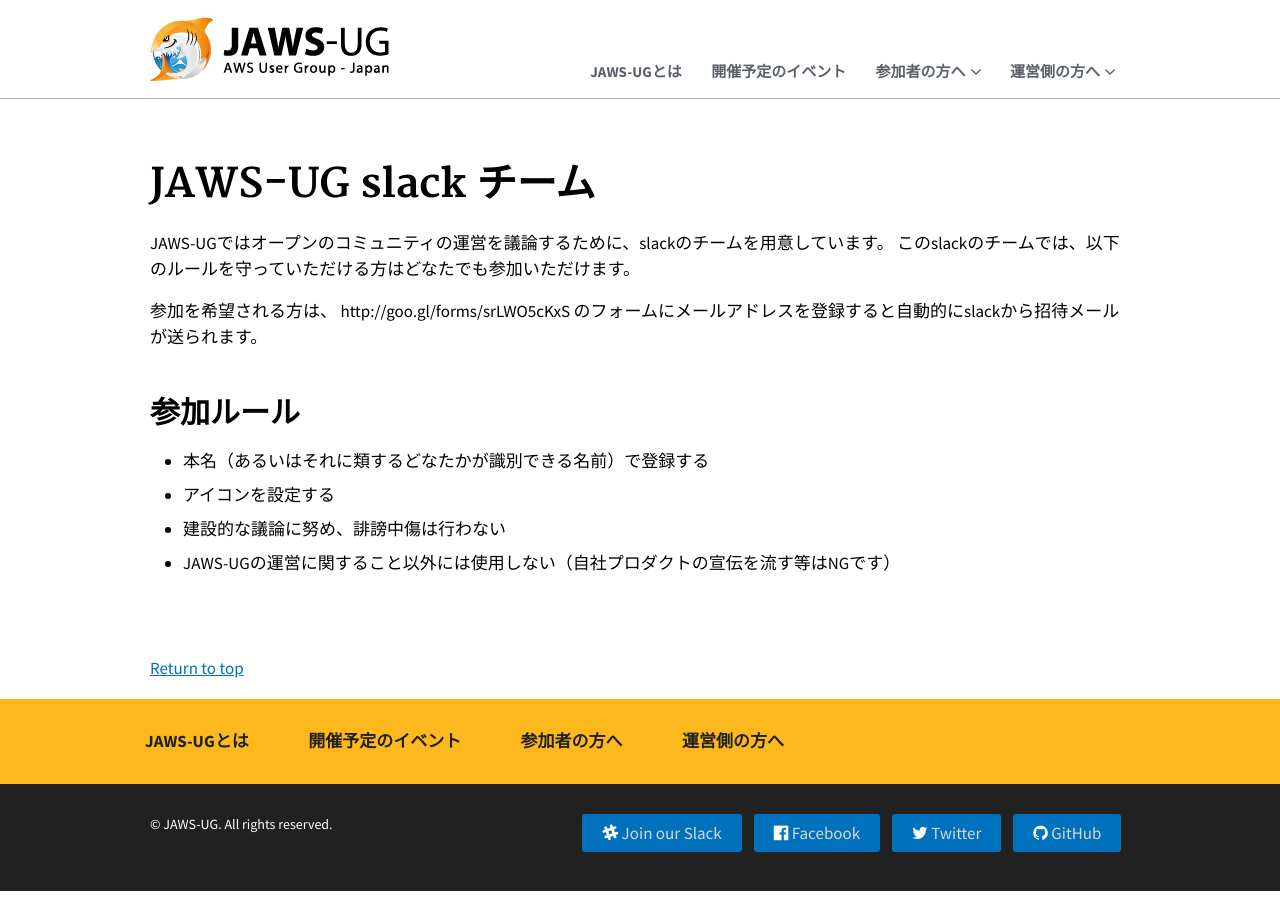
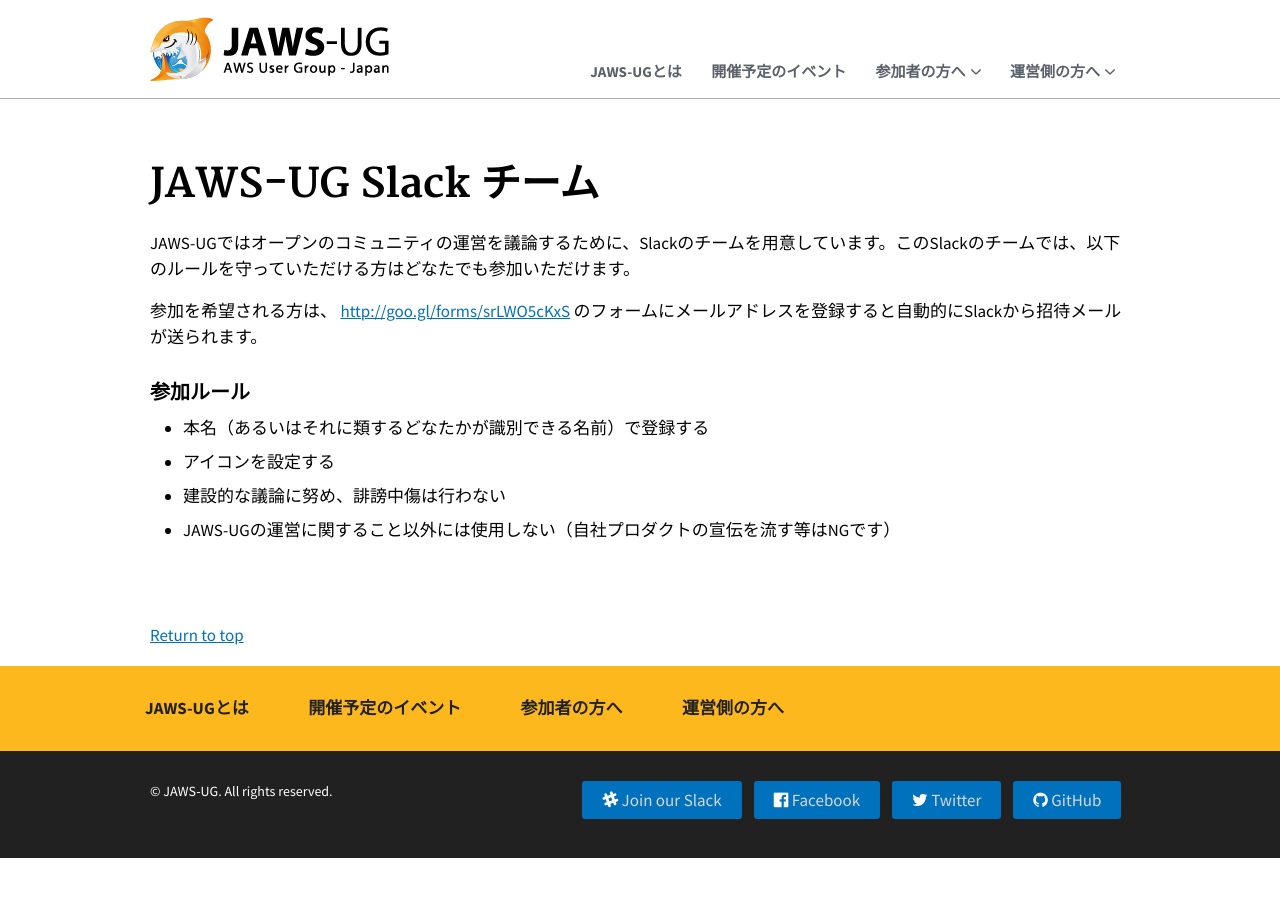
Before and after one commit to jaws-ug/jaws-ug.jp, a Jekyll site: the page built from pages/jaws-ug-slack.md, in a window 1280 px wide. Built offline with Jekyll 4.4.1, drawn with Linux system fonts in a browser that asks for light colours; part of the change alters nothing that is shown.

```diff
--- a/pages/jaws-ug-slack.md
+++ b/pages/jaws-ug-slack.md
@@ -1,14 +1,15 @@
 ---
-title: JAWS-UG slack チーム
+title: JAWS-UG Slack チーム
 permalink: /jaws-ug-slack/
 layout: page
+description: JAWS-UGではオープンのコミュニティの運営を議論するために、Slackのチームを用意しています。
 ---
 
-JAWS-UGではオープンのコミュニティの運営を議論するために、slackのチームを用意しています。 このslackのチームでは、以下のルールを守っていただける方はどなたでも参加いただけます。
+JAWS-UGではオープンのコミュニティの運営を議論するために、Slackのチームを用意しています。このSlackのチームでは、以下のルールを守っていただける方はどなたでも参加いただけます。
 
-参加を希望される方は、 http://goo.gl/forms/srLWO5cKxS のフォームにメールアドレスを登録すると自動的にslackから招待メールが送られます。
+参加を希望される方は、 [http://goo.gl/forms/srLWO5cKxS](http://goo.gl/forms/srLWO5cKxS) のフォームにメールアドレスを登録すると自動的にSlackから招待メールが送られます。
 
-## 参加ルール
+### 参加ルール
 
 * 本名（あるいはそれに類するどなたかが識別できる名前）で登録する
 * アイコンを設定する
```
